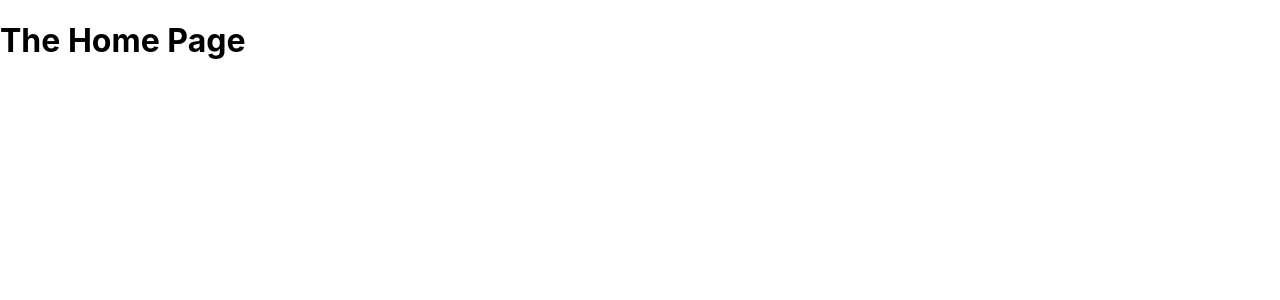
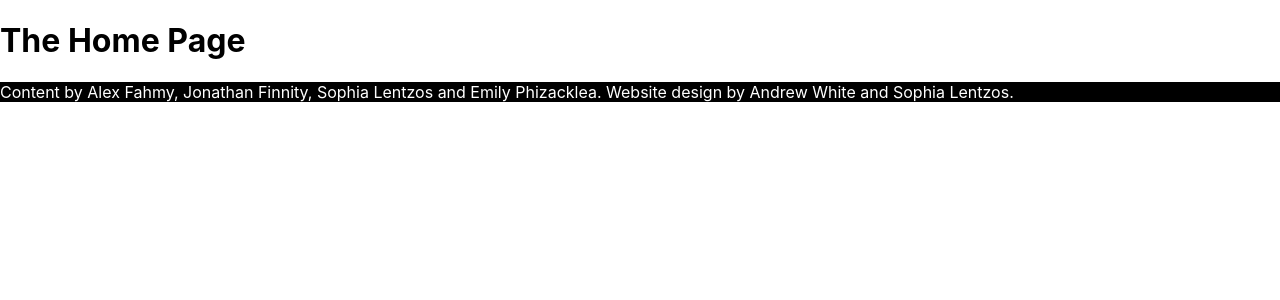
Before and after one commit to arlw87/gas-induction-website, a Next.js app: page / in a window 1280 px wide. Shown: the top 300 px of the page. Built offline with nearby package versions, Linux system fonts and the light colour scheme.

Commit message:
Create basic layout elements
Create a Footer component and a Layout element. Layout component
wraps around the content on each page and includes a Footer and a
Nav Bar (yet to be created).

```diff
--- /dev/null
+++ b/components/Layout.js
@@ -0,0 +1,12 @@
+import Footer from "./Layout/Footer";
+
+const Layout = (props) => {
+  return (
+    <>
+      {props.children}
+      <Footer></Footer>
+    </>
+  );
+};
+
+export default Layout;
--- /dev/null
+++ b/components/Layout/Footer.js
@@ -0,0 +1,14 @@
+import classes from "./Footer.module.css";
+
+const Footer = () => {
+  return (
+    <footer className={classes.footer}>
+      <p>
+        Content by Alex Fahmy, Jonathan Finnity, Sophia Lentzos and Emily
+        Phizacklea. Website design by Andrew White and Sophia Lentzos.
+      </p>
+    </footer>
+  );
+};
+
+export default Footer;
--- /dev/null
+++ b/components/Layout/Footer.module.css
@@ -0,0 +1,4 @@
+.footer {
+  background-color: rgb(0, 0, 0);
+  color: rgb(255, 255, 255);
+}
--- a/pages/_app.js
+++ b/pages/_app.js
@@ -1,7 +1,12 @@
-import '../styles/globals.css'
+import "../styles/globals.css";
+import Layout from "../components/Layout";
 
 function MyApp({ Component, pageProps }) {
-  return <Component {...pageProps} />
+  return (
+    <Layout>
+      <Component {...pageProps} />
+    </Layout>
+  );
 }
 
-export default MyApp
+export default MyApp;
```
